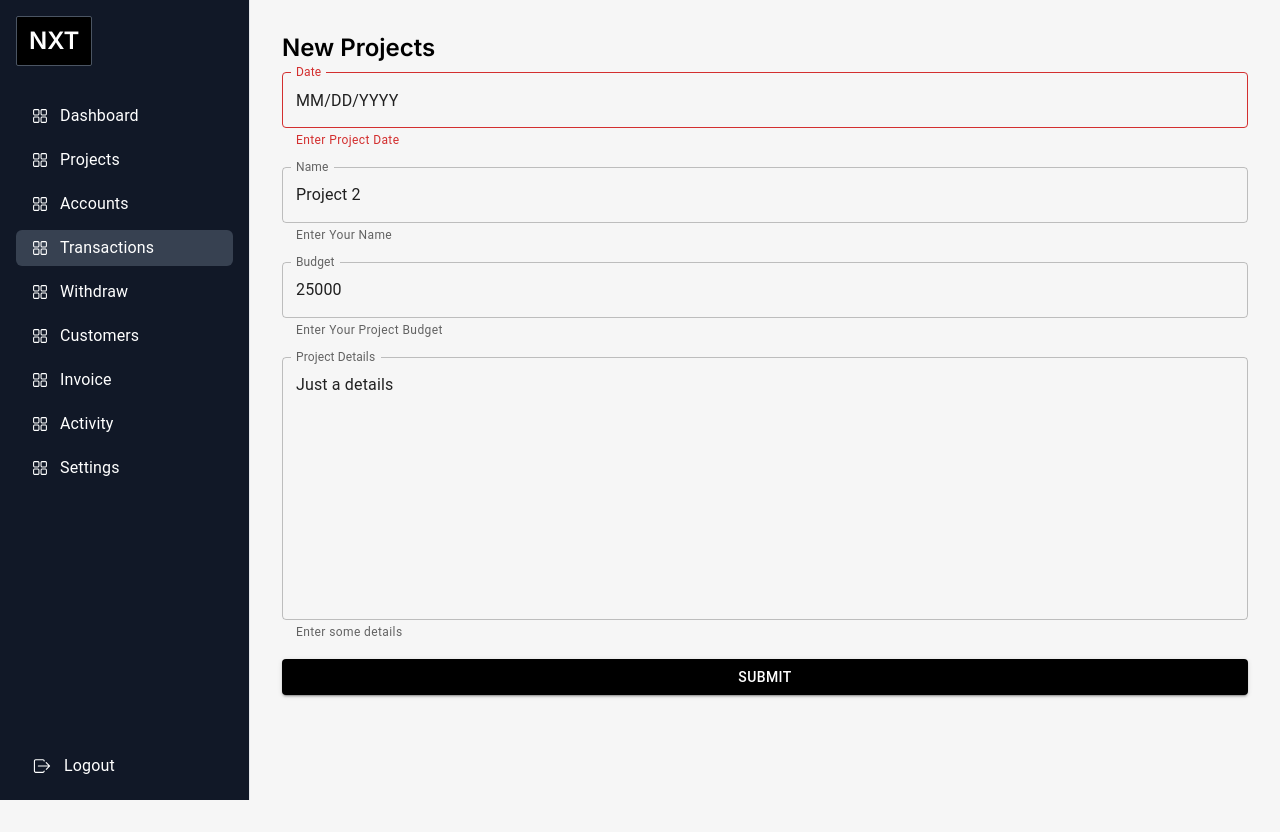
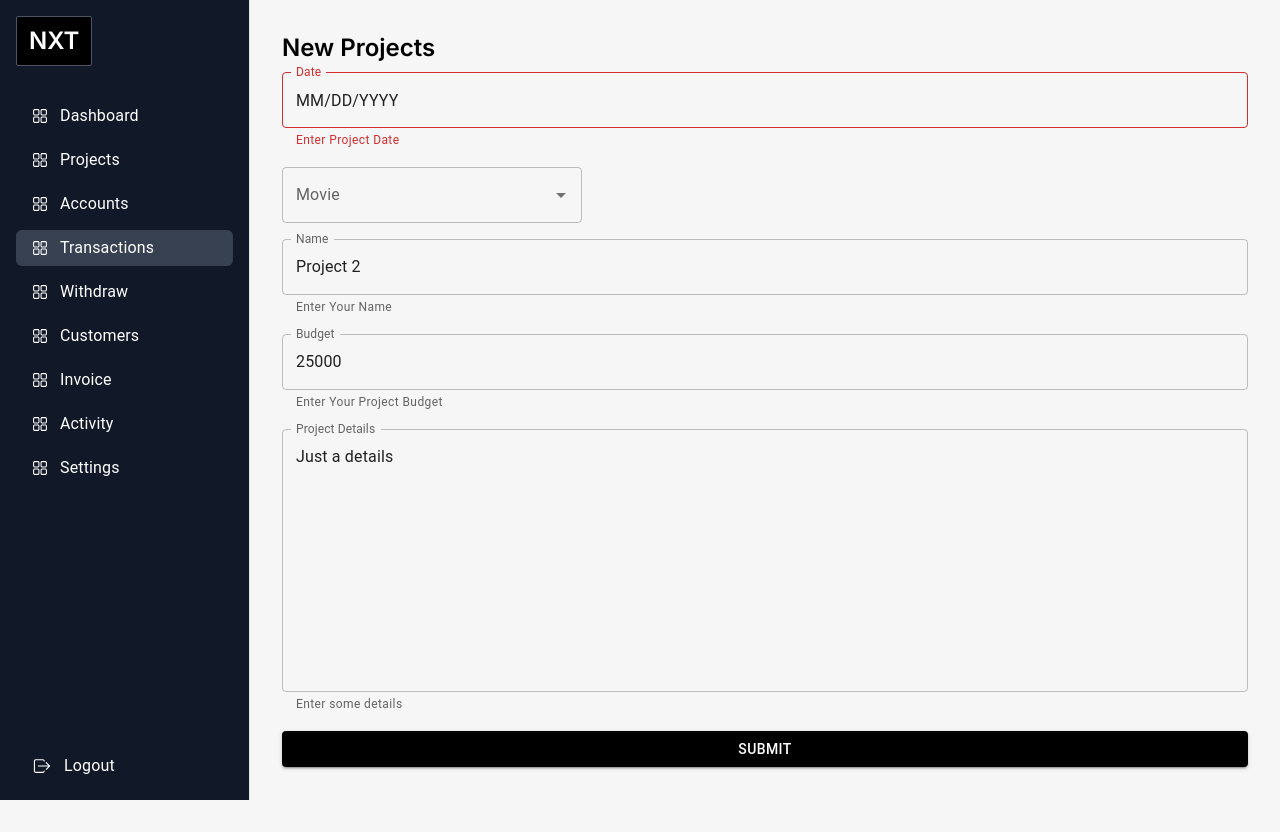
Before and after one commit to dev-shajid/expense-management, a Next.js app: page /transactions/addnew in a window 1280 px wide. Built offline with nearby package versions, Linux system fonts and the light colour scheme; no server answers.

Commit message:
next progress added

```diff
--- a/package.json
+++ b/package.json
@@ -24,6 +24,7 @@
     "jsonwebtoken": "^9.0.2",
     "mongodb": "^6.4.0",
     "next": "14.1.0",
+    "nextjs-toploader": "^1.6.6",
     "react": "^18",
     "react-dom": "^18",
     "react-hot-toast": "^2.4.1",
--- a/src/app/(dashboard)/layout.js
+++ b/src/app/(dashboard)/layout.js
@@ -3,6 +3,7 @@ import "../globals.css";
 import { Toaster } from "react-hot-toast";
 import Sidebar from "@/components/Sidebar";
 import Layout from "@/components/Layout";
+import NextTopLoader from 'nextjs-toploader';
 
 
 
@@ -17,6 +18,7 @@ export default function RootLayout({ children }) {
   return (
     <html lang="en">
       <body className={inter.className}>
+        <NextTopLoader color="#6366f1" />
         <Layout>
           <Toaster
             position="top-center"
--- a/src/app/(dashboard)/transactions/addnew/page.jsx
+++ b/src/app/(dashboard)/transactions/addnew/page.jsx
@@ -1,10 +1,10 @@
 'use client'
 
-import { Backdrop, Button, TextField } from '@mui/material'
+import { Autocomplete, Backdrop, Button, TextField } from '@mui/material'
 import { AdapterDayjs } from '@mui/x-date-pickers/AdapterDayjs';
 import { LocalizationProvider } from '@mui/x-date-pickers/LocalizationProvider';
 import { DatePicker } from '@mui/x-date-pickers/DatePicker';
-import React, { useState } from 'react'
+import React, { useEffect, useState } from 'react'
 import dayjs from 'dayjs';
 import Submit from '@/components/Submit';
 import { validateAddProjectForm } from '@/helper/validate';
@@ -16,6 +16,7 @@ export default function AddNewProduct() {
     const [isLoading, setIsLoading] = useState(false)
     const [values, setValues] = useState({ name: 'Project 2', start: '14/3/2024', budget: '25000', details: 'Just a details' })
     const [errors, setErrors] = useState({})
+    const [projectNames, setProjectNames] = useState([])
     const router = useRouter()
 
     function handleChange(e) {
@@ -43,6 +44,16 @@ export default function AddNewProduct() {
         }
     }
 
+    async function getProjectNames() {
+        let data = await fetch("https://jsonplaceholder.typicode.com/todos").then(res => res.json())
+        let arr = data.map(e => ({ label: e.title, value: e }))
+        setProjectNames(arr);
+    }
+
+    useEffect(() => {
+        getProjectNames()
+    }, [])
+
     return (
         <section className='container'>
             <Backdrop className='backdrop' open={isLoading} />
@@ -63,6 +74,13 @@ export default function AddNewProduct() {
                         onChange={(e) => setValues((pre) => ({ ...pre, start: dayjs(e).format('DD/MM/YYYY') }))}
                     />
                 </LocalizationProvider>
+                <Autocomplete
+                    disablePortal
+                    id="combo-box-demo"
+                    options={projectNames}
+                    sx={{ width: 300 }}
+                    renderInput={(params) => <TextField {...params} label="Movie" />}
+                />
                 <TextField
                     label='Name'
                     name='name'
--- a/src/app/(dashboard)/transactions/page.jsx
+++ b/src/app/(dashboard)/transactions/page.jsx
@@ -1,11 +1,13 @@
 import React from 'react'
 import TransactionTable from './TransactionTable'
+import Link from 'next/link'
 
 export default function TransactionsPage() {
   return (
     <>
       <div className="title">All Transaction</div>
       <div className='mt-8 space-y-4'>
+        <Link href={'/transactions/addnew'} className="add_button">Add Projects</Link>
         <TransactionTable />
       </div>
     </>
```
Also changed, not shown: 1 other file (tests, documents, lock files or other folders).
